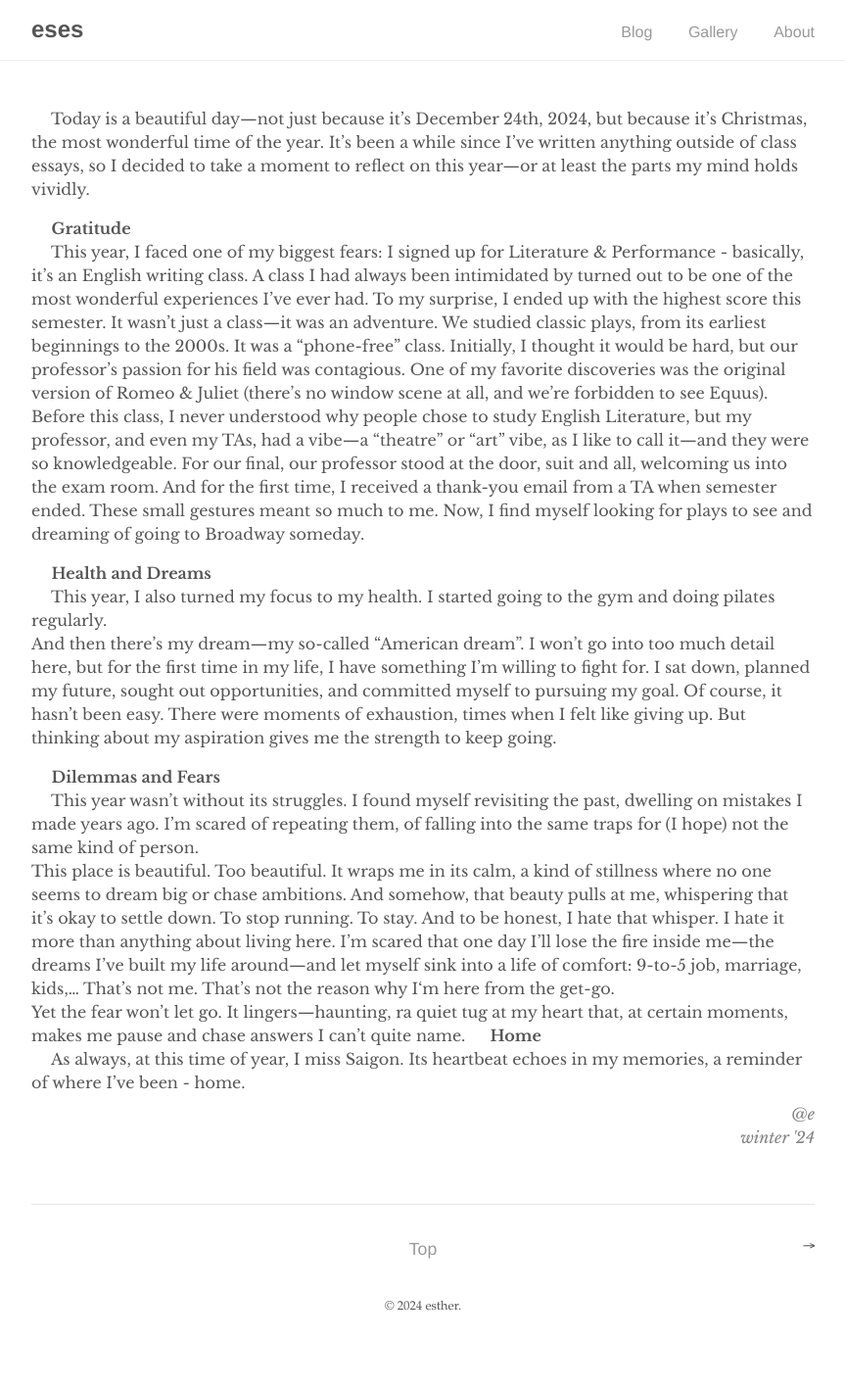
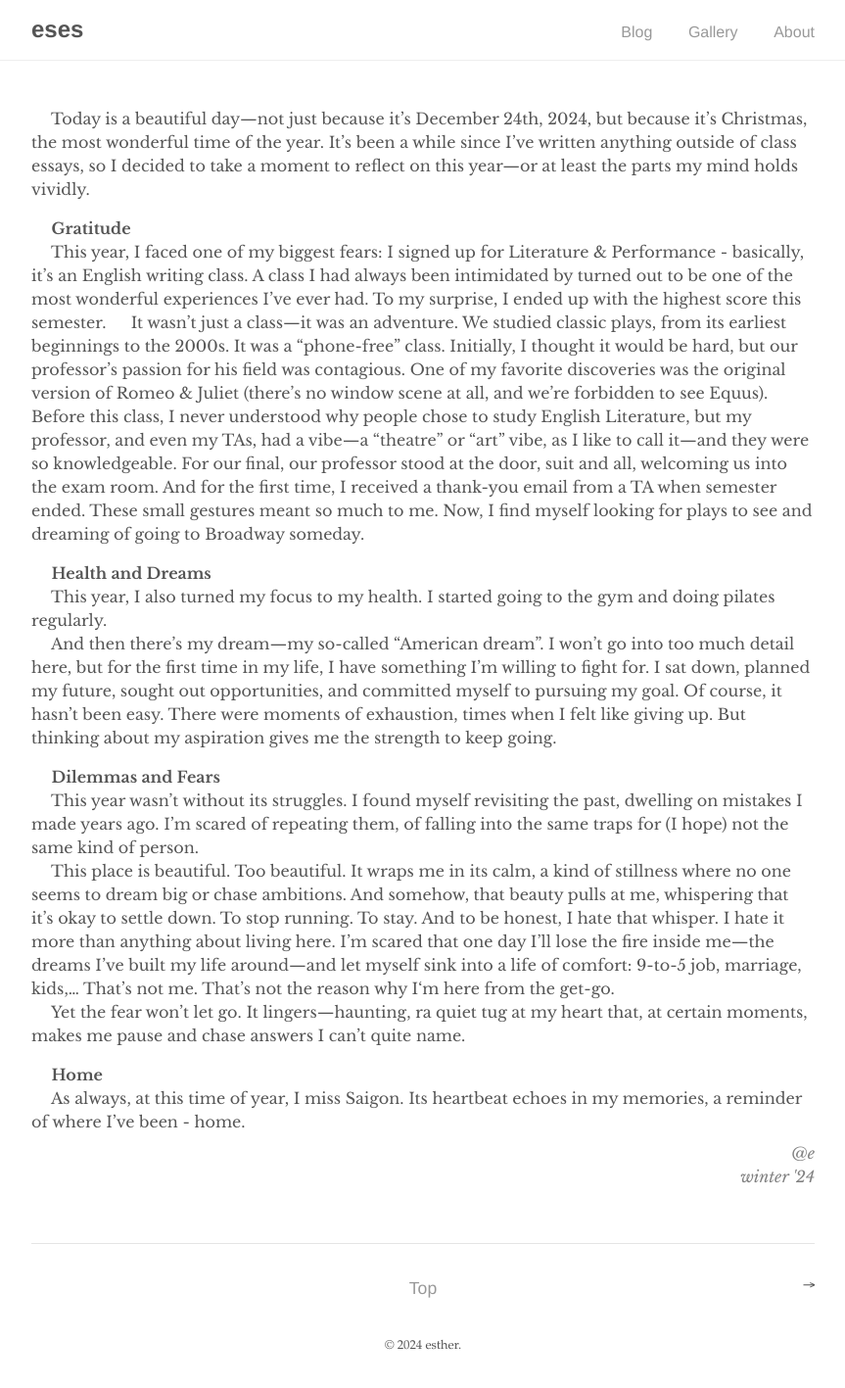
Before and after one commit to estorii/estorii.github.io, a Jekyll site: the page built from _posts/2024-12-24-my-reflection.md.md, in a window 1280 px wide. Shown: the whole page at 98% size, without its empty margins (208-1071 px from the left). Built offline with Jekyll 4.4.1, drawn with Linux system fonts in a browser that asks for light colours; comment, search, counter and statistics services are not loaded; before the commit the page ends 1377 px from its top, so only the background shows below that.

```diff
--- a/_posts/2024-12-24-my-reflection.md.md
+++ b/_posts/2024-12-24-my-reflection.md.md
@@ -16,19 +16,20 @@ It’s been a while since I’ve written anything outside of class essays, so I
 
 &emsp; **Gratitude** <br>
 &emsp; This year, I faced one of my biggest fears: I signed up for Literature & Performance - basically, it’s an English writing class. A class I had always been intimidated by turned out to be one of the most wonderful experiences I’ve ever had. To my surprise, I ended up with the highest score this semester.
-It wasn’t just a class—it was an adventure. We studied classic plays, from its earliest beginnings to the 2000s. It was a “phone-free” class. Initially, I thought it would be hard, but our professor’s passion for his field was contagious.
+&emsp; It wasn’t just a class—it was an adventure. We studied classic plays, from its earliest beginnings to the 2000s. It was a “phone-free” class. Initially, I thought it would be hard, but our professor’s passion for his field was contagious.
 One of my favorite discoveries was the original version of Romeo & Juliet (there’s no window scene at all, and we’re forbidden to see Equus). Before this class, I never understood why people chose to study English Literature, but my professor, and even my TAs, had a vibe—a “theatre” or “art” vibe, as I like to call it—and they were so knowledgeable.
 For our final, our professor stood at the door, suit and all, welcoming us into the exam room. And for the first time, I received a thank-you email from a TA when semester ended. These small gestures meant so much to me. Now, I find myself looking for plays to see and dreaming of going to Broadway someday.
 
 &emsp; **Health and Dreams** <br>
 &emsp; This year, I also turned my focus to my health. I started going to the gym and doing pilates regularly. <br>
-And then there’s my dream—my so-called “American dream”. I won’t go into too much detail here, but for the first time in my life, I have something I’m willing to fight for. I sat down, planned my future, sought out opportunities, and committed myself to pursuing my goal.
+&emsp; And then there’s my dream—my so-called “American dream”. I won’t go into too much detail here, but for the first time in my life, I have something I’m willing to fight for. I sat down, planned my future, sought out opportunities, and committed myself to pursuing my goal.
 Of course, it hasn’t been easy. There were moments of exhaustion, times when I felt like giving up. But thinking about my aspiration gives me the strength to keep going.
 
 &emsp; **Dilemmas and Fears** <br>
 &emsp; This year wasn’t without its struggles. I found myself revisiting the past, dwelling on mistakes I made years ago. I’m scared of repeating them, of falling into the same traps for (I hope) not the same kind of person. <br>
-This place is beautiful. Too beautiful. It wraps me in its calm, a kind of stillness where no one seems to dream big or chase ambitions. And somehow, that beauty pulls at me, whispering that it’s okay to settle down. To stop running. To stay. And to be honest, I hate that whisper. I hate it more than anything about living here. I’m scared that one day I’ll lose the fire inside me—the dreams I’ve built my life around—and let myself sink into a life of comfort: 9-to-5 job, marriage, kids,... That’s not me. That’s not the reason why I‘m here from the get-go. <br>
-Yet the fear won’t let go.  It lingers—haunting, ra quiet tug at my heart that, at certain moments, makes me pause and chase answers I can’t quite name.
+&emsp; This place is beautiful. Too beautiful. It wraps me in its calm, a kind of stillness where no one seems to dream big or chase ambitions. And somehow, that beauty pulls at me, whispering that it’s okay to settle down. To stop running. To stay. And to be honest, I hate that whisper. I hate it more than anything about living here. I’m scared that one day I’ll lose the fire inside me—the dreams I’ve built my life around—and let myself sink into a life of comfort: 9-to-5 job, marriage, kids,... That’s not me. That’s not the reason why I‘m here from the get-go. <br>
+&emsp; Yet the fear won’t let go.  It lingers—haunting, ra quiet tug at my heart that, at certain moments, makes me pause and chase answers I can’t quite name. <br>
+
 &emsp; **Home** <br>
 &emsp; As always, at this time of year, I miss Saigon. Its heartbeat echoes in my memories, a reminder of where I’ve been - home.
 
```
